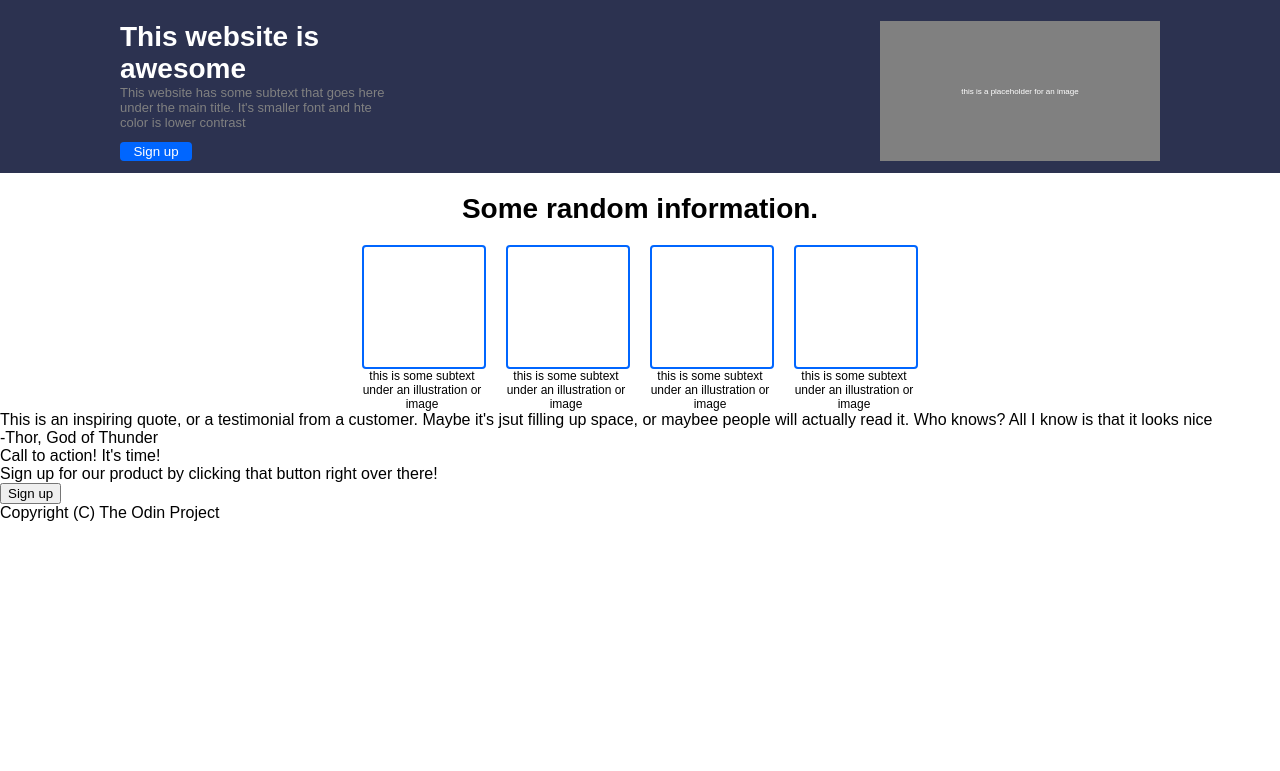
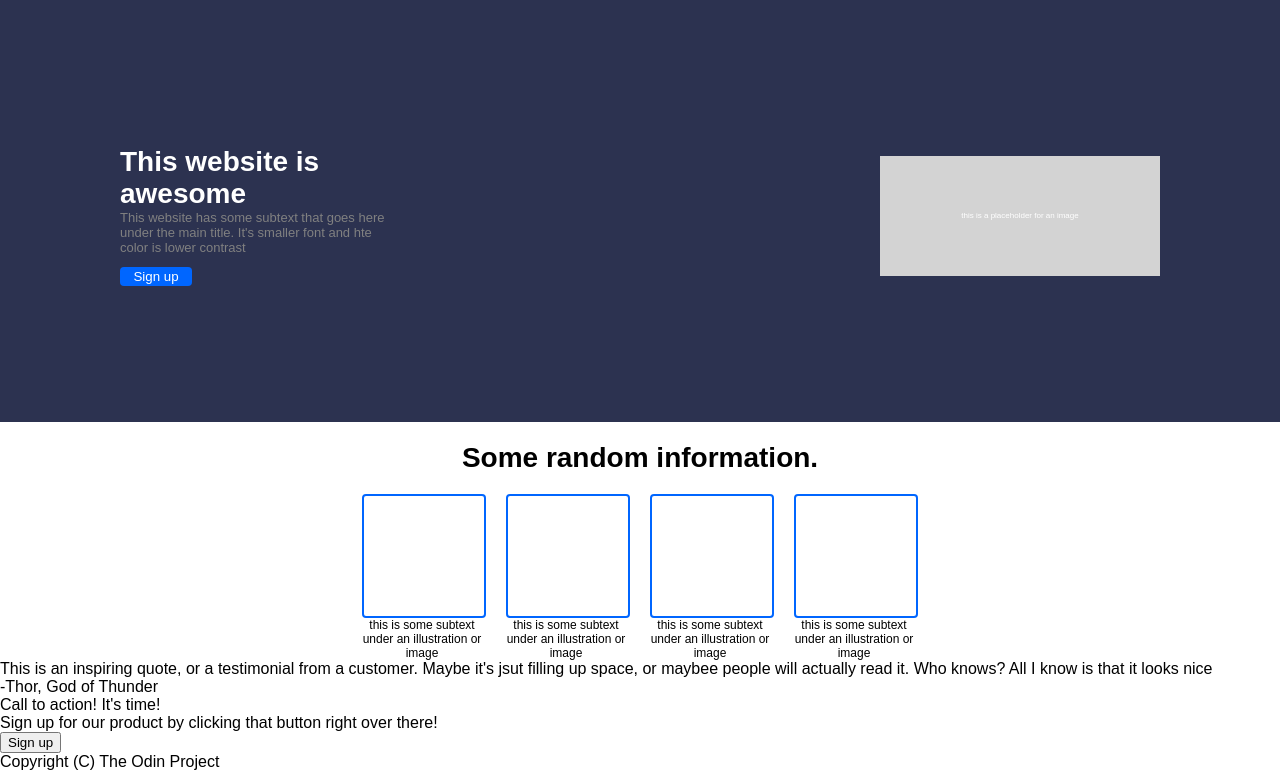
Before and after one commit to wexmachina/project-landing-page, a plain HTML site: page index.html in a window 1280 px wide. Shown: the part 29-800 px from the top of the page. Drawn offline with Linux system fonts and the light colour scheme.

Commit message:
index.html

```diff
--- a/style.css
+++ b/style.css
@@ -1,5 +1,6 @@
 body {
     display: flex;
+    min-height: 100vh;
     justify-content: space-between;
     flex-direction: column;
     font-family: sans-serif;
@@ -11,6 +12,7 @@ body {
     justify-content: space-between;
     background-color: rgb(44, 50, 80);
     padding: 12px 120px;
+    margin: 0;
 }
 
 .headerlogo {
@@ -36,15 +38,17 @@ a {
     display: flex;
     justify-content: space-between;
     background-color: rgb(44, 50, 80);
+    align-items: center;
     padding: 12px 120px;
     margin: 0;
+    flex-grow: 1;
 }
 
 .banner1 {
     display: flex;
     flex-direction: column;
-    justify-content: space-between;
     width: 280px;
+    justify-content: center;
 }
 
 .b1title {
@@ -52,12 +56,14 @@ a {
     font-weight: bold;
     color: white;
     text-wrap: wrap;
+    flex-grow: 1;
 }
 
 .b1body {
     font-size: small;
     text-wrap: wrap;
     color: grey;
+    flex-grow: 1;
 }
 
 .button1 {
@@ -73,7 +79,8 @@ a {
 .banner2 {
     display: flex;
     width:280px;
-    background-color: grey;
+    height: 120px;
+    background-color: lightgrey;
     justify-content: center;
     align-items: center;
     font-size: 8px;
```
